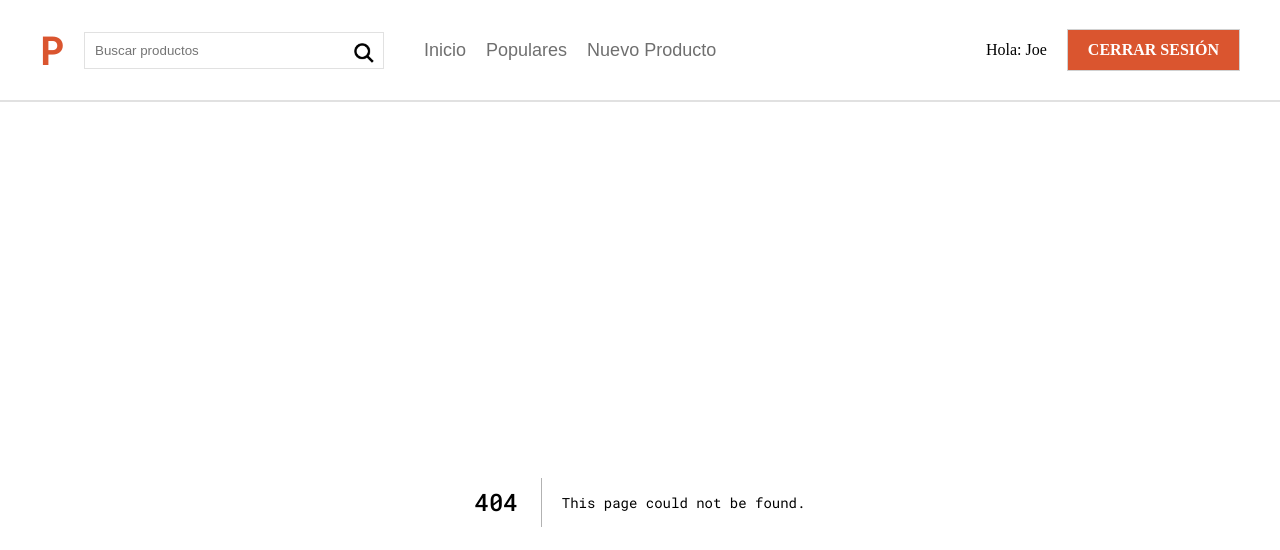
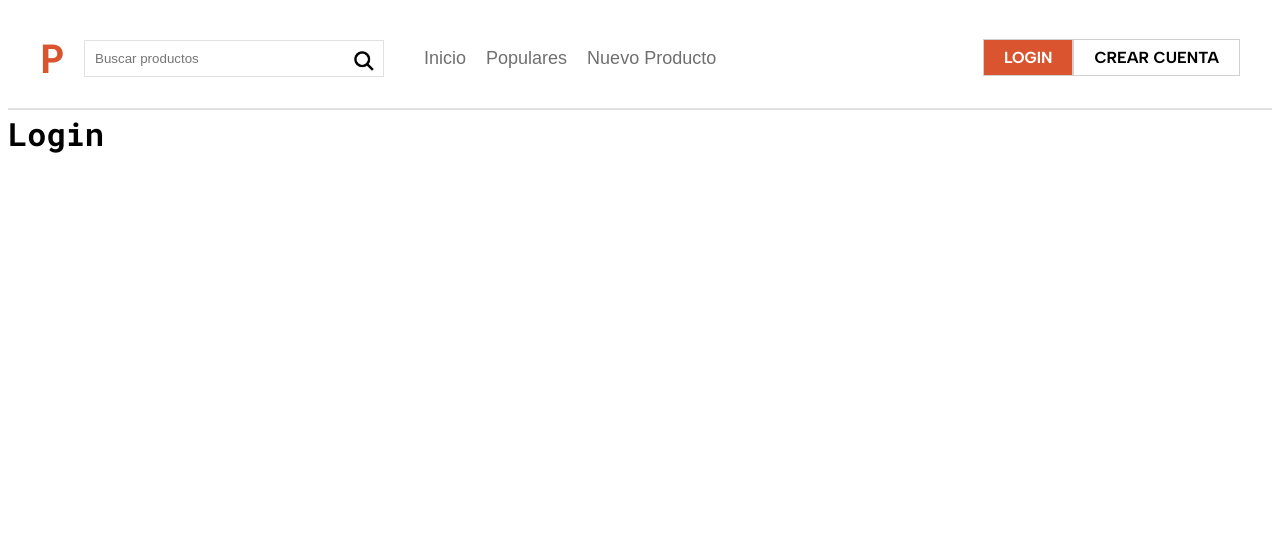
Before and after one commit to JoseIgnacioTapia/producthunt-clone, a Next.js app: page /login in a window 1280 px wide. Before the commit this address had no page. Shown: the top 550 px of the page. Built offline with nearby package versions, Linux system fonts and the light colour scheme.

Commit message:
Conditionally displaying Navigation

```diff
--- a/app/components/Header.tsx
+++ b/app/components/Header.tsx
@@ -25,7 +25,7 @@ const Logo = styled.p`
 `;
 
 function Header(): JSX.Element {
-  const usuario = true;
+  const usuario = false;
 
   return (
     <header style={{ borderBottom: "2px solid #e1e1e1", padding: "1rem 0" }}>
@@ -48,10 +48,10 @@ function Header(): JSX.Element {
             </>
           ) : (
             <>
-              <Link href="/">
+              <Link href="/login">
                 <Button bgColor>Login</Button>
               </Link>
-              <Link href="/">
+              <Link href="/crear-cuenta">
                 <Button>Crear cuenta</Button>
               </Link>
             </>
--- a/app/components/Navegation.tsx
+++ b/app/components/Navegation.tsx
@@ -5,8 +5,8 @@ function Navegation() {
   return (
     <Nav>
       <Link href="/">Inicio</Link>
-      <Link href="/">Populares</Link>
-      <Link href="/">Nuevo Producto</Link>
+      <Link href="/populares">Populares</Link>
+      <Link href="/nuevo-producto">Nuevo Producto</Link>
     </Nav>
   );
 }
--- /dev/null
+++ b/app/crear-cuenta/page.tsx
@@ -0,0 +1,5 @@
+function CreateAccout(): JSX.Element {
+  return <div>Create Account</div>;
+}
+
+export default CreateAccout;
--- /dev/null
+++ b/app/login/page.tsx
@@ -0,0 +1,9 @@
+function Login() {
+  return (
+    <div>
+      <h1>Login</h1>
+    </div>
+  );
+}
+
+export default Login;
--- /dev/null
+++ b/app/populares/page.tsx
@@ -0,0 +1,5 @@
+function Popular(): JSX.Element {
+  return <div>Populares</div>;
+}
+
+export default Popular;
--- a/app/styles.ts
+++ b/app/styles.ts
@@ -20,6 +20,7 @@ export const GlobalStyle = createGlobalStyle`
   body {
     font-size: 1.6rem;
     line-height: 1.5;
+    font-family: var(--font-albert-sans);
   }
   h1, h2, h3 {
     margin: 0 0 2rem 0;
```
Also changed, not shown: app/nuevo-producto/page.tsx (added, +9 -0 lines), app/pagina-buscar/page.tsx (added, +11 -0 lines).
